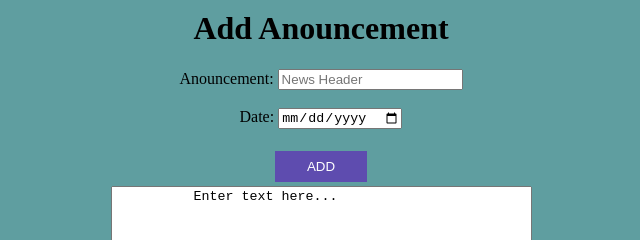
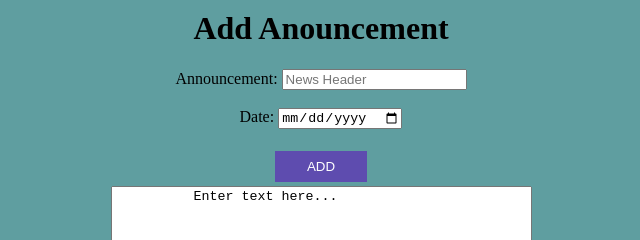
Before and after one commit to Alam-369/Nodejs-Voting-Web-Application, a website: page files/election.html in a window 1280 px wide. Shown: the part 391-631 px from the top of the page, 479-1119 px from the left. Drawn offline with Linux system fonts and the light colour scheme.

Commit message:
Update election.html

```diff
--- a/files/election.html
+++ b/files/election.html
@@ -45,7 +45,7 @@
         <h1>Add Anouncement </h1>
         <form action="/addNews" method="POST" id = "katha">
 
-          <label>Anouncement:</label>
+          <label>Announcement:</label>
           <input type="text" name="name"placeholder="News Header" required><br><br>
           <label>Date:</label>
           <input type="date" name="date"placeholder="Date" required><br><br>
```
